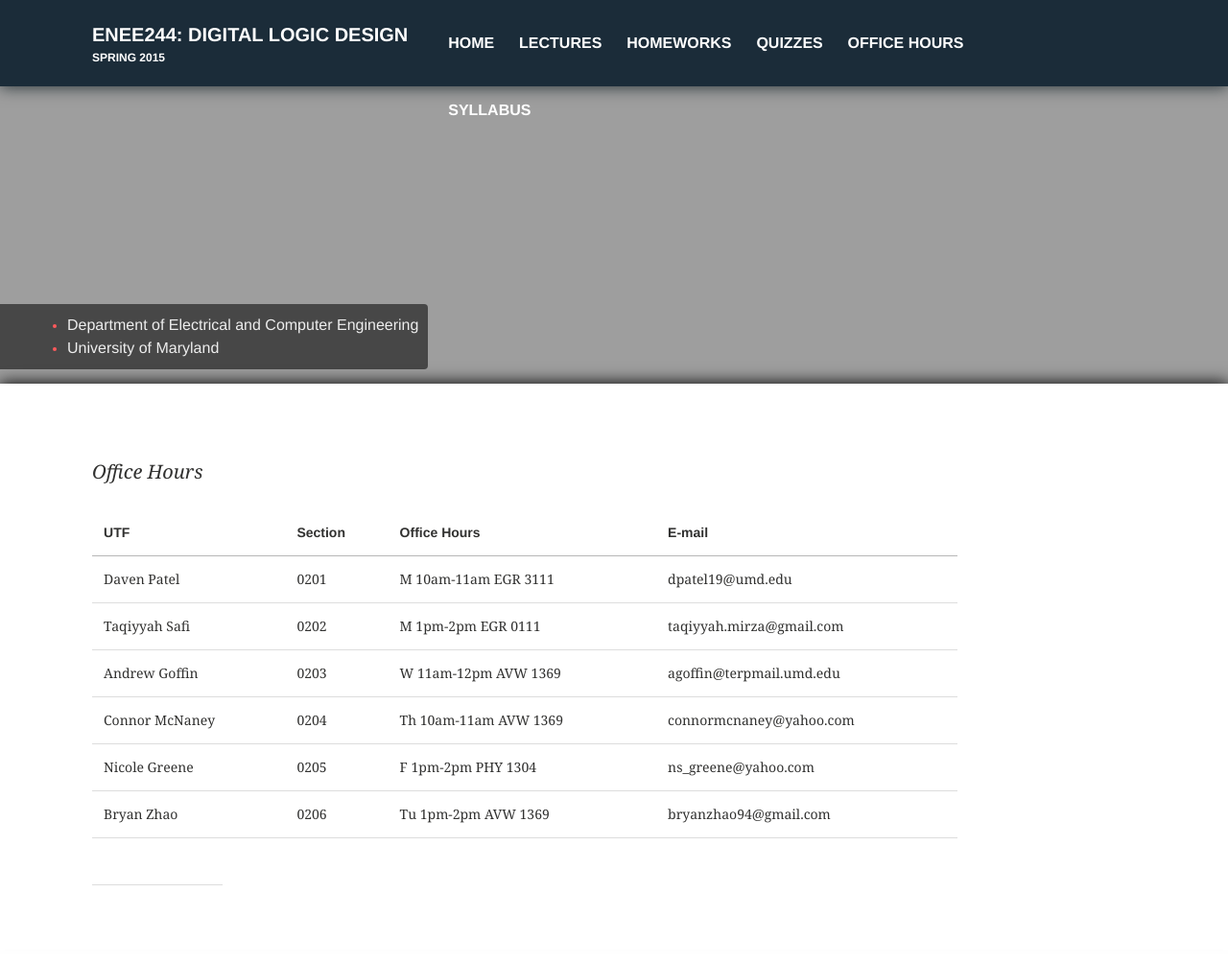
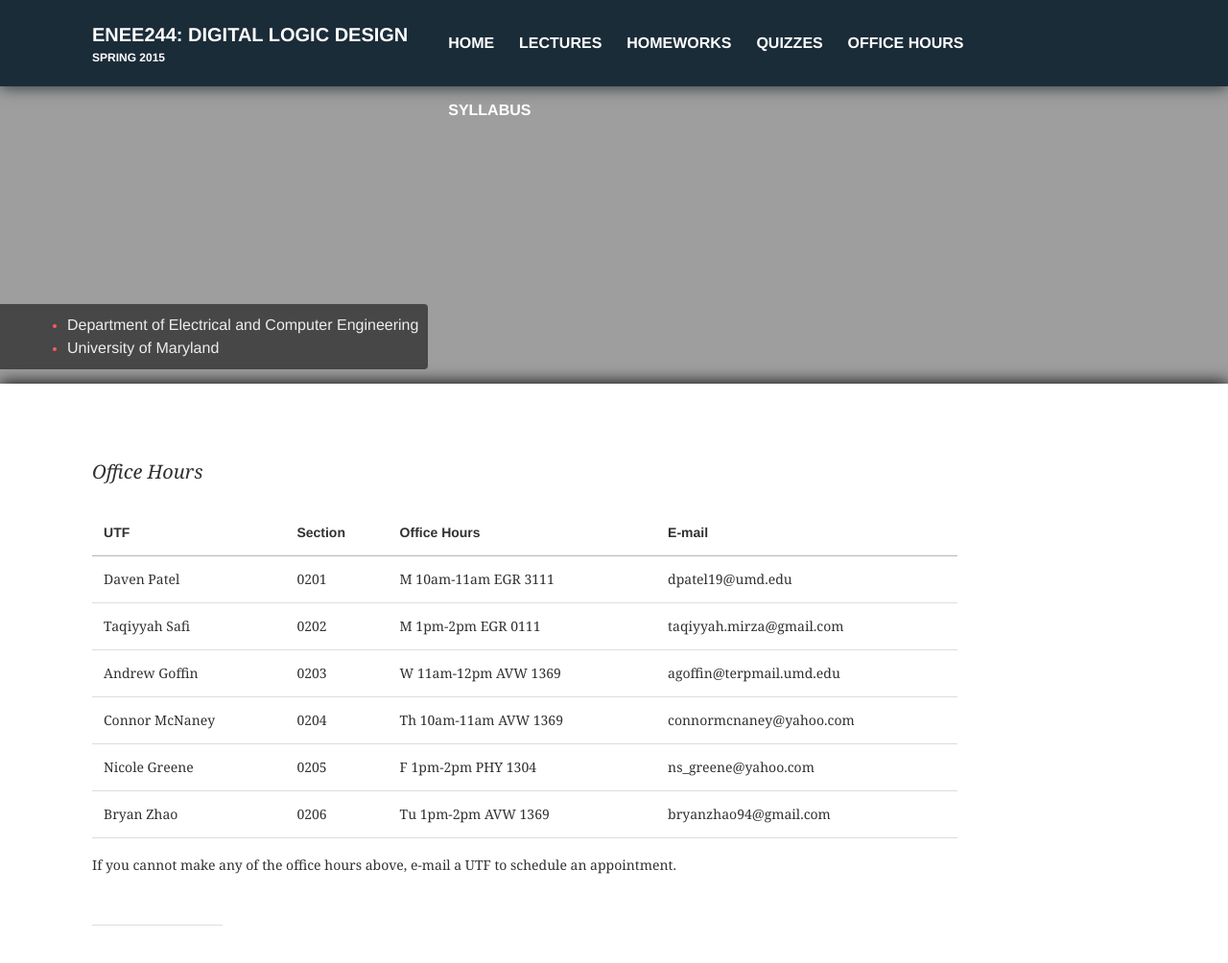
Before and after one commit to enee244/enee244.github.io, a Jekyll site: the page built from office_hours/index.md, in a window 1280 px wide and 1032 px high. Shown: the top 1004 px of the window at 96% size. Built offline with Jekyll 4.4.1, drawn with Linux system fonts in a browser that asks for light colours.

Commit message:
Update index.md

```diff
--- a/office_hours/index.md
+++ b/office_hours/index.md
@@ -17,3 +17,5 @@ Andrew Goffin  | 0203        | W  11am-12pm AVW 1369 | agoffin@terpmail.umd.edu
 Connor McNaney | 0204        | Th 10am-11am AVW 1369 | connormcnaney@yahoo.com
 Nicole Greene  | 0205        | F  1pm-2pm   PHY 1304 | ns_greene@yahoo.com
 Bryan Zhao     | 0206        | Tu 1pm-2pm   AVW 1369 | bryanzhao94@gmail.com
+
+If you cannot make any of the office hours above, e-mail a UTF to schedule an appointment.
```
